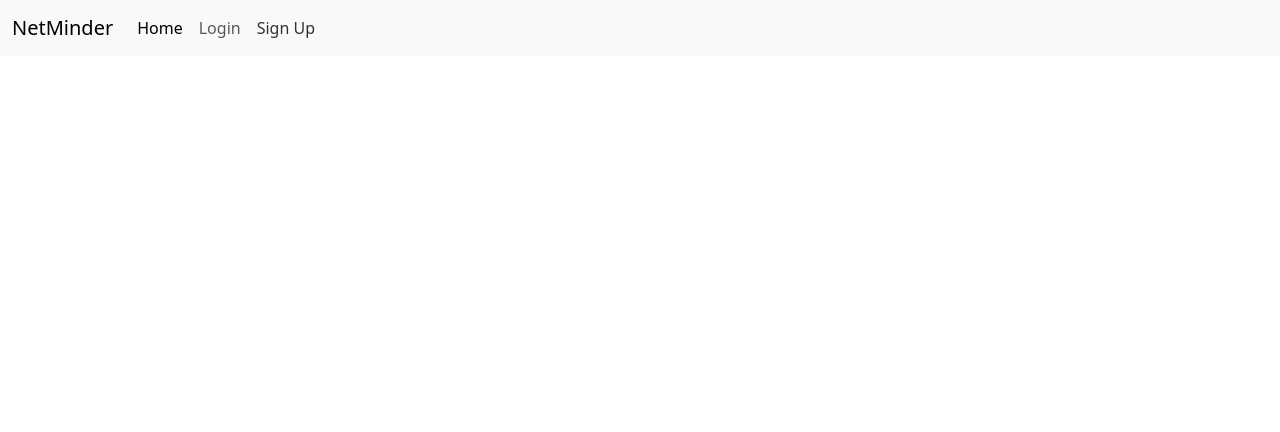
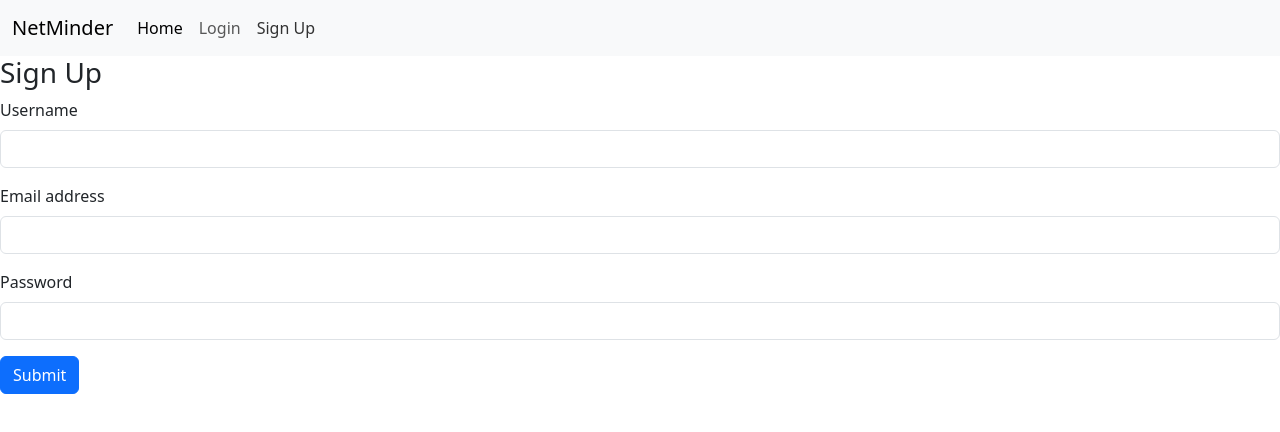
Before and after one commit to React-Rangers/Netminder-Frontend, a React (Create React App) app: page / in a window 1280 px wide. Both pictures are taken after a click on the link "Sign Up". Shown: the top 432 px of the page. Built offline with nearby package versions, Linux system fonts and the light colour scheme.

Commit message:
adding the login and sign up forms. also, changing the signup form username

```diff
--- a/src/App.js
+++ b/src/App.js
@@ -2,6 +2,14 @@ import React, { useState } from "react";
 import Navbar from "./components/Navbar";
 import Home from "./pages/Home";
 import Dashboard from "./pages/Dashboard";
+import LoginForm from "./pages/LoginForm";
+import SignUpForm from "./pages/SignUpForm";
+import { ApolloClient, InMemoryCache, ApolloProvider } from '@apollo/client'
+
+
+const client = new ApolloClient({
+  cache: new InMemoryCache()
+});
 
 const App = () => {
   const [currentPage, setCurrentPage] = useState("Home");
@@ -12,12 +20,20 @@ const App = () => {
     if (currentPage === "Dashboard") {
       return <Dashboard />;
     }
+    if (currentPage === 'LoginForm') {
+      return <LoginForm />
+    }
+    if (currentPage === 'SignUpForm') {
+      return <SignUpForm />
+    }
   }
   return (
-    <div>
-      <Navbar setCurrentPage={setCurrentPage} />
-      {renderPage()}
-    </div>
+    <ApolloProvider client={client}>
+      <div>
+        <Navbar setCurrentPage={setCurrentPage} />
+        {renderPage()}
+      </div>
+    </ApolloProvider>
   );
 };
 
--- a/src/pages/SignUpForm.jsx
+++ b/src/pages/SignUpForm.jsx
@@ -31,7 +31,7 @@ const SignUpForm = () => {
             <h3>Sign Up</h3>
             <form>
                 <div className='mb-3'>
-                    <label for='inputUsernameSignUp' className='form-label'>Email address</label>
+                    <label for='inputUsernameSignUp' className='form-label'>Username</label>
                     <input
                         type='username'
                         className='form-control'
```
